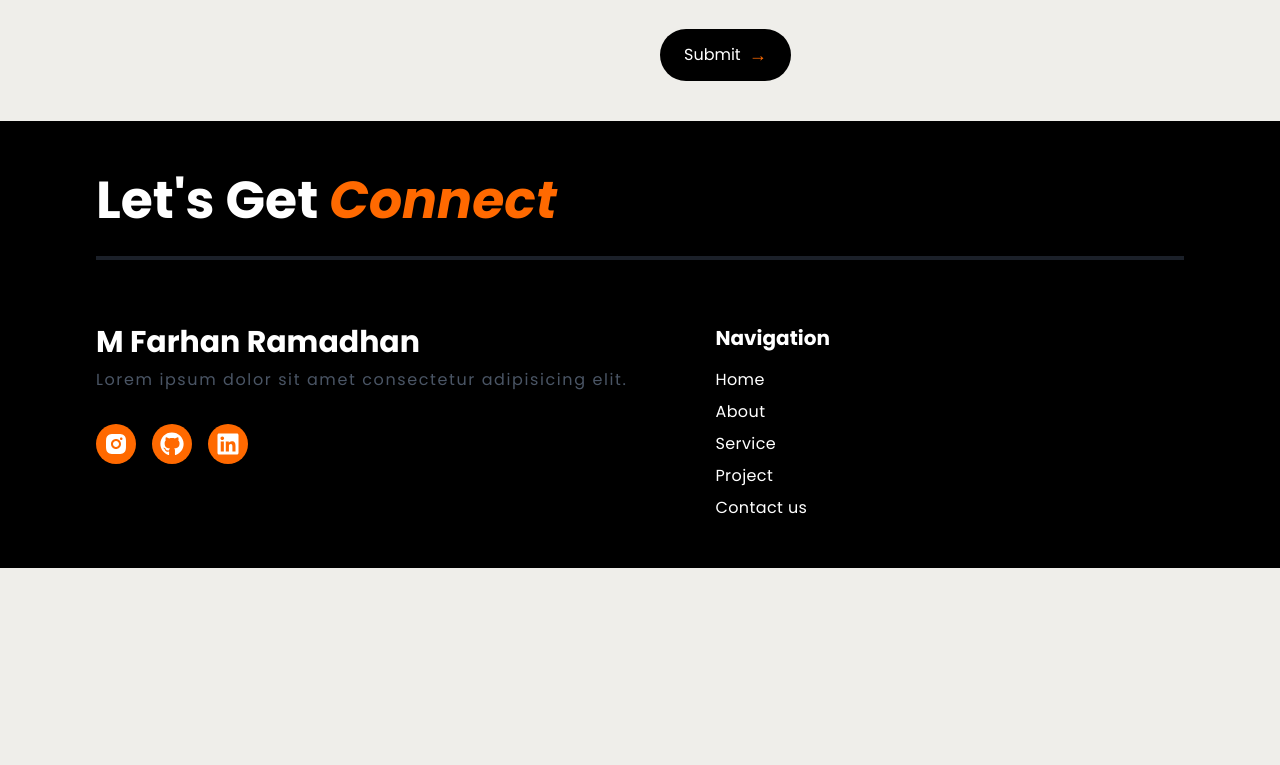
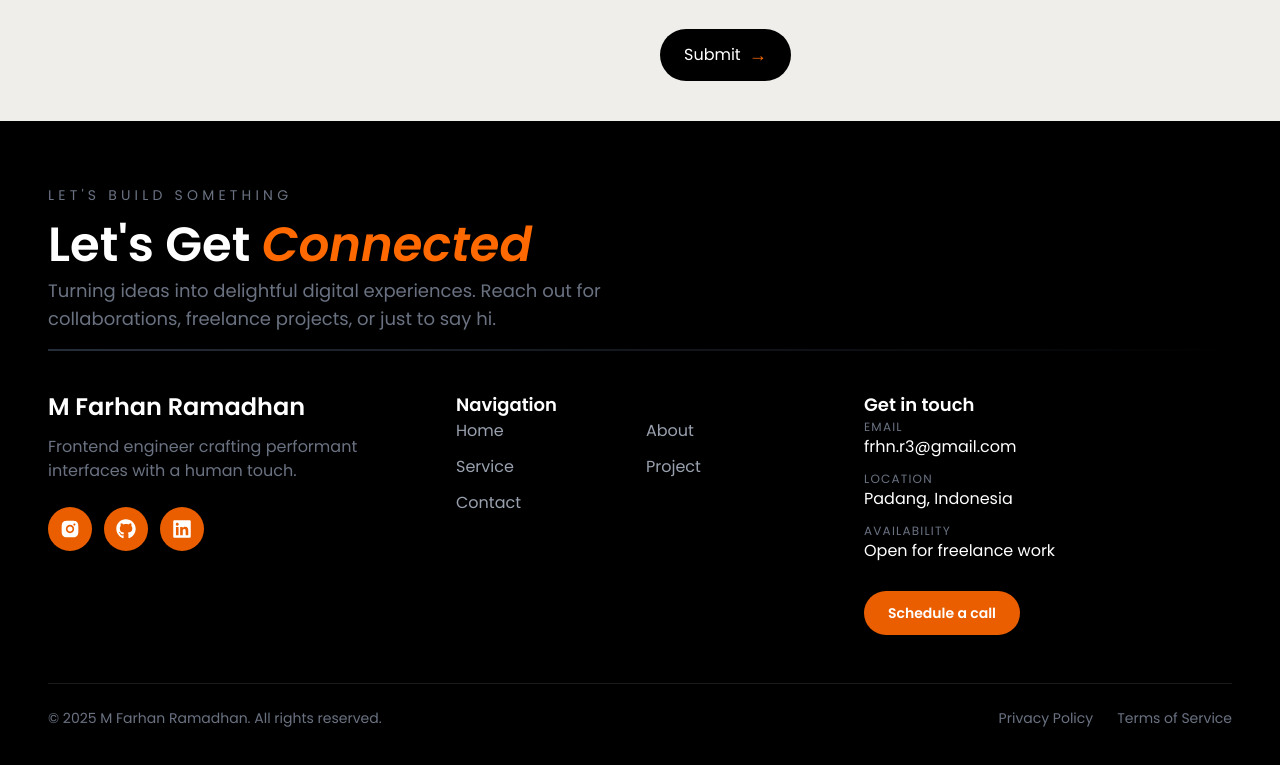
Before and after one commit to Frhan21/portfolio-new, a Next.js app: page / in a window 1280 px wide. Shown: the part 4236-5001 px from the top of the page. Before the commit the page ends 4804 px from the top, so only its background shows below. Built offline with nearby package versions, Linux system fonts and the light colour scheme; no server answers; the database is empty.

Commit message:
feat: enhance CertificateCard and Navbar components; improve Footer layout and content

```diff
--- a/app/(portfolio)/certificate/components/card.tsx
+++ b/app/(portfolio)/certificate/components/card.tsx
@@ -22,38 +22,45 @@ const CertificateCard = ({ certificates }: CertificateProps) => {
 
   return (
     <div className="grid w-full gap-6 sm:grid-cols-2 xl:grid-cols-3">
-      {certificates.map((cat, i) => (
+      {certificates.map((certificate) => (
         <Card
-          className="rounded-[28px] border border-orange-100 bg-white shadow-md transition hover:-translate-y-1 hover:shadow-lg max-w-lg"
-          key={i}
+          key={certificate.id}
+          className="group relative overflow-hidden rounded-[28px] border border-slate-100 bg-white shadow-lg transition hover:-translate-y-1 hover:shadow-2xl"
         >
-          <div className="px-3">
+          <div className="relative flex items-center justify-center bg-slate-50">
             <img
-              src={cat.image}
-              alt={cat.title}
-              className="h-64 w-full rounded-[20px] object-cover"
+              src={certificate.image}
+              alt={certificate.title}
+              className="h-60 w-full  object-cover transition duration-300 group-hover:scale-105"
             />
+            <div className="pointer-events-none absolute inset-0 bg-gradient-to-b from-transparent via-black/10 to-black/50 opacity-0 transition-opacity duration-300 group-hover:opacity-100" />
+            <span className="absolute left-4 top-4 rounded-full bg-white/90 px-3 py-1 text-xs font-semibold uppercase tracking-widest text-slate-500 shadow">
+              {certificate.category?.title ?? 'Certificate'}
+            </span>
           </div>
-          <CardContent className="mt-2 px-6">
-            <h1 className="text-lg font-bold text-orange-500">{cat.title}</h1>
-            <p className="text-sm text-accent-foreground/40 mt-2">
-              {cat.issuer}
-            </p>
-            <div className="mt-4 border-t border-slate-100 pt-4 text-sm text-slate-500">
-              <div className="flex items-center justify-between">
-                <div className="flex items-center gap-2">
-                  <Calendar size={16} />
-                  <span>{formatDate(cat.issuer_date)}</span>
-                </div>
-                {/* <button
-                  type="button"
-                  className="inline-flex items-center gap-1 text-sm font-semibold text-orange-500 transition hover:text-orange-600"
-                >
-                  View Credential
-                  <LinkIcon size={14} />
-                </button> */}
+          <CardContent className="space-y-4 px-6 py-6">
+            <div className="space-y-2">
+              <h3 className="text-xl font-semibold text-slate-900">
+                {certificate.title}
+              </h3>
+              <p className="text-sm text-slate-500">
+                Issued by{' '}
+                <span className="font-medium">{certificate.issuer}</span>
+              </p>
+            </div>
+            <div className="rounded-2xl border border-slate-100 bg-slate-50/80 px-4 py-3 text-sm text-slate-600">
+              <div className="flex items-center gap-2">
+                <Calendar size={16} className="text-orange-500" />
+                <span>{formatDate(certificate.issuer_date)}</span>
               </div>
             </div>
+            <button
+              type="button"
+              className="inline-flex w-full items-center justify-center gap-2 rounded-2xl border border-slate-200 px-4 py-3 text-sm font-semibold text-slate-700 transition hover:border-slate-300 hover:bg-slate-50"
+            >
+              View Credential
+              <LinkIcon size={16} />
+            </button>
           </CardContent>
         </Card>
       ))}
--- a/app/components/footer.tsx
+++ b/app/components/footer.tsx
@@ -3,76 +3,132 @@ import React from 'react';
 import { FaGithub, FaLinkedin } from 'react-icons/fa';
 import { RiInstagramFill } from 'react-icons/ri';
 
+const NAV_LINKS = [
+  { label: 'Home', href: '/' },
+  { label: 'About', href: '/#about' },
+  { label: 'Service', href: '/#service' },
+  { label: 'Project', href: '/projects' },
+  { label: 'Contact', href: '/#contact' },
+];
+
+const SOCIAL_LINKS = [
+  {
+    icon: RiInstagramFill,
+    label: 'Instagram',
+    href: 'https://instagram.com/farhan_r45',
+  },
+  { icon: FaGithub, label: 'GitHub', href: 'https://github.com/Frhan21' },
+  {
+    icon: FaLinkedin,
+    label: 'LinkedIn',
+    href: 'https://www.linkedin.com/in/m-farhan-ramadhan-9b083b266/',
+  },
+];
+
+const CONTACT_INFO = [
+  { label: 'Email', value: 'frhn.r3@gmail.com' },
+  { label: 'Location', value: 'Padang, Indonesia' },
+  { label: 'Availability', value: 'Open for freelance work' },
+];
+
 const Footer = () => {
+  const year = new Date().getFullYear();
+
   return (
-    <footer className="bg-black text-white py-12 transition-colors duration-300">
-      <div className="container mx-auto px-6 md:px-24">
-        <div className="flex flex-col items-start gap-6">
-          {/* Header Section */}
-          <span className="text-white text-3xl md:text-[52px] font-bold text-center md:text-left">
-            {"Let's"} Get{' '}
-            <span className="text-orange-500 italic">Connect</span>
-          </span>
-          <div className="w-full h-1 bg-gray-700/50" />
+    <footer className="bg-black text-white pt-16 pb-10 transition-colors duration-300">
+      <div className="container mx-auto px-6 md:px-12">
+        <div className="space-y-10">
+          <div className="flex flex-col gap-4">
+            <p className="text-sm uppercase tracking-[0.3em] text-gray-500">
+              Let&apos;s build something
+            </p>
+            <div className="flex flex-col gap-2">
+              <h2 className="text-3xl md:text-5xl font-semibold">
+                Let&apos;s Get{' '}
+                <span className="text-orange-500 italic">Connected</span>
+              </h2>
+              <p className="text-gray-500 text-base md:text-lg max-w-2xl">
+                Turning ideas into delightful digital experiences. Reach out for
+                collaborations, freelance projects, or just to say hi.
+              </p>
+            </div>
+            <div className="h-0.5 w-full bg-gradient-to-r from-gray-700/70 to-transparent" />
+          </div>
 
-          {/* Content Section */}
-          <div className="flex flex-col md:flex-row gap-12 items-start w-full">
-            {/* About Section */}
-            <div className="flex flex-col gap-4 mt-6 md:mt-10">
-              <div className="flex flex-col">
-                <Link
-                  href={'/dashboard'}
-                  className="font-bold text-xl md:text-3xl"
-                >
+          <div className="grid grid-cols-1 md:grid-cols-3 gap-10">
+            <div className="space-y-6">
+              <div>
+                <Link href="/dashboard" className="text-2xl font-semibold">
                   M Farhan Ramadhan
                 </Link>
-                <span className="text-gray-600 tracking-widest mt-2 text-sm md:text-base">
-                  Lorem ipsum dolor sit amet consectetur adipisicing elit.
-                </span>
+                <p className="mt-3 text-gray-500">
+                  Frontend engineer crafting performant interfaces with a human
+                  touch.
+                </p>
               </div>
-              <div className="flex mt-4 gap-4">
-                <Link
-                  href={'/'}
-                  className="p-2 rounded-full bg-orange-500 text-white text-xl md:text-2xl"
-                >
-                  <RiInstagramFill size={24} md-size={32} />
-                </Link>
-                <Link
-                  href={'/'}
-                  className="p-2 rounded-full bg-orange-500 text-white text-xl md:text-2xl"
-                >
-                  <FaGithub size={24} md-size={32} />
-                </Link>
-                <Link
-                  href={'/'}
-                  className="p-2 rounded-full bg-orange-500 text-white text-xl md:text-2xl"
-                >
-                  <FaLinkedin size={24} md-size={32} />
-                </Link>
+              <div className="flex gap-3">
+                {SOCIAL_LINKS.map(({ icon: Icon, label, href }) => (
+                  <Link
+                    key={label}
+                    href={href}
+                    target="_blank"
+                    rel="noreferrer"
+                    aria-label={label}
+                    className="p-3 rounded-full bg-orange-500/90 text-white transition hover:bg-orange-500 shadow-lg shadow-orange-500/30"
+                  >
+                    <Icon size={20} />
+                  </Link>
+                ))}
               </div>
             </div>
 
-            {/* Navigation Section */}
-            <div className="flex flex-col gap-4 mt-6 md:mt-10 md:ml-10">
-              <span className="text-lg md:text-xl font-bold">Navigation</span>
-              <ul className="flex flex-col gap-2 text-sm md:text-base tracking-wide">
-                <li>
-                  <Link href={'/'}>Home</Link>
-                </li>
-                <li>
-                  <Link href={'/'}>About</Link>
-                </li>
-                <li>
-                  <Link href={'/'}>Service</Link>
-                </li>
-                <li>
-                  <Link href={'/'}>Project</Link>
-                </li>
-                <li>
-                  <Link href={'/'}>Contact us</Link>
-                </li>
+            <div className="space-y-4">
+              <span className="text-lg font-semibold">Navigation</span>
+              <ul className="grid grid-cols-2 gap-3 text-gray-400 text-sm md:text-base">
+                {NAV_LINKS.map((link) => (
+                  <li key={link.label}>
+                    <Link
+                      href={link.href}
+                      className="hover:text-white transition-colors"
+                    >
+                      {link.label}
+                    </Link>
+                  </li>
+                ))}
               </ul>
             </div>
+
+            <div className="space-y-4">
+              <span className="text-lg font-semibold">Get in touch</span>
+              <ul className="space-y-3 text-gray-400 text-sm md:text-base">
+                {CONTACT_INFO.map((info) => (
+                  <li key={info.label}>
+                    <p className="text-gray-500 text-xs uppercase tracking-widest">
+                      {info.label}
+                    </p>
+                    <p className="text-white">{info.value}</p>
+                  </li>
+                ))}
+              </ul>
+              <button className="mt-3 rounded-full bg-orange-500/90 px-6 py-3 text-sm font-semibold text-white transition hover:bg-orange-500">
+                Schedule a call
+              </button>
+            </div>
+          </div>
+        </div>
+
+        <div className="mt-12 flex flex-col gap-4 border-t border-white/10 pt-6 text-sm text-gray-500 md:flex-row md:items-center md:justify-between">
+          <p>© {year} M Farhan Ramadhan. All rights reserved.</p>
+          <div className="flex gap-6">
+            <Link
+              href="/privacy"
+              className="hover:text-white transition-colors"
+            >
+              Privacy Policy
+            </Link>
+            <Link href="/terms" className="hover:text-white transition-colors">
+              Terms of Service
+            </Link>
           </div>
         </div>
       </div>
```
Also changed, not shown: app/(portfolio)/components/navbar.tsx (+47 -17 lines).
